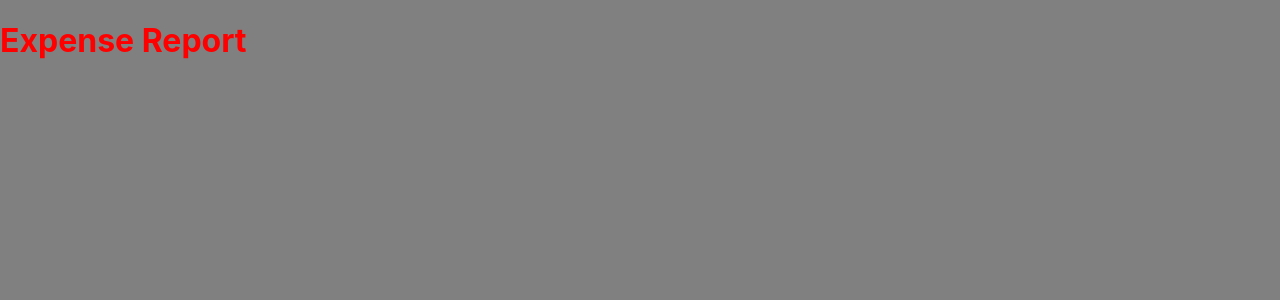
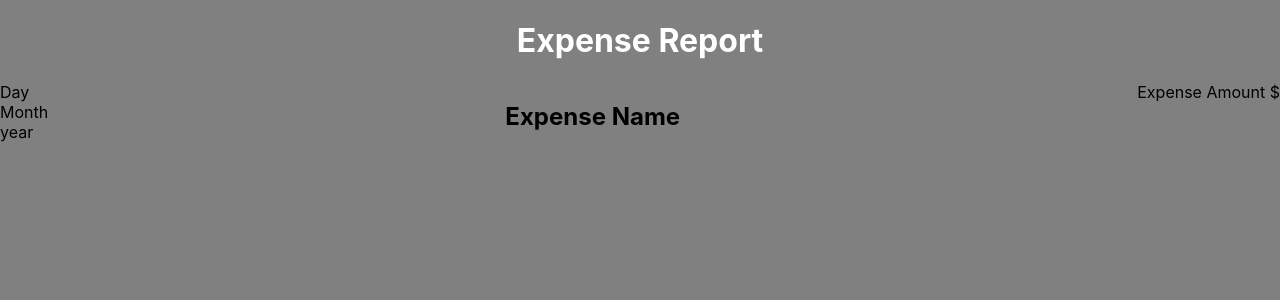
Before and after one commit to rpliszka1987/expense-report, a React (Create React App) app: page / in a window 1280 px wide. Shown: the top 300 px of the page. Built offline with nearby package versions, Linux system fonts and the light colour scheme.

Commit message:
Created expense item component with temporary intofrmation placeholders

```diff
--- a/src/App.css
+++ b/src/App.css
@@ -2,6 +2,12 @@ body {
     background: gray;
 }
 
+.homepage-header {
+    display: flex;
+    justify-content: space-around;
+
+}
+
 h1 {
-    color: red
+    color: #fff
 }
--- a/src/App.js
+++ b/src/App.js
@@ -1,9 +1,13 @@
 import "./App.css";
+import ExpenseItem from "./components/ExpenseItem";
 
 function App() {
   return (
     <div>
-      <h1>Expense Report</h1>
+      <div className="homepage-header">
+        <h1>Expense Report</h1>
+      </div>
+      <ExpenseItem />
     </div>
   );
 }
--- /dev/null
+++ b/src/components/ExpenseItem.css
@@ -0,0 +1,4 @@
+.expense-item {
+    display: flex;
+    justify-content: space-between;
+}
--- /dev/null
+++ b/src/components/ExpenseItem.js
@@ -0,0 +1,19 @@
+import "./ExpenseItem.css";
+
+function ExpenseItem() {
+  return (
+    <div className="expense-item">
+      <div>
+        <div>Day</div>
+        <div>Month</div>
+        <div>year</div>
+      </div>
+      <div>
+        <h2>Expense Name</h2>
+      </div>
+      <div>Expense Amount $</div>
+    </div>
+  );
+}
+
+export default ExpenseItem;
```
